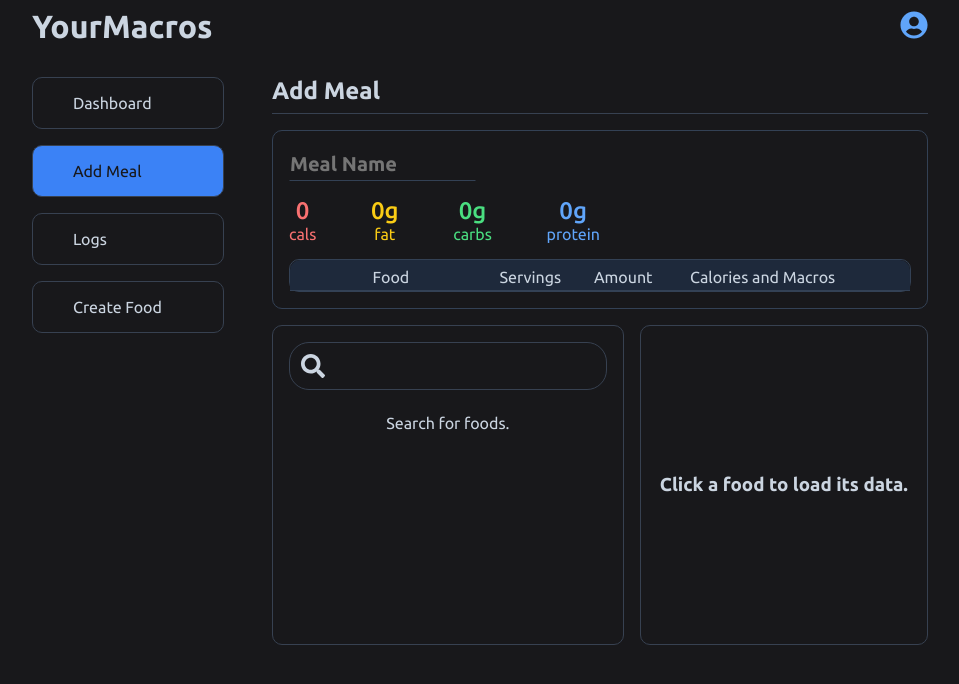
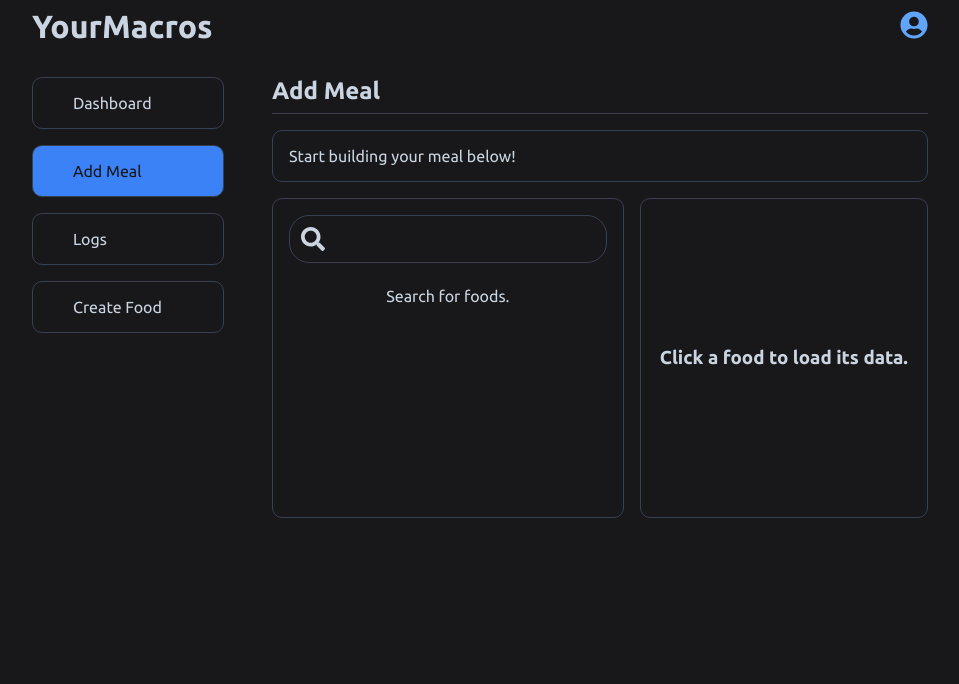
Before and after one commit to jonmico/your-macros, a React (Vite) app in the folder client/: page /add-meal in a window 1280 px wide. Shown: the top 684 px of the page, without its empty margins (160-1119 px from the left). Built offline with nearby package versions, Linux system fonts and the light colour scheme; some icons are missing.

Commit message:
Add some conditional rendering to meal-builder. Temporary.

```diff
--- a/client/src/components/meal-builder/meal-builder.tsx
+++ b/client/src/components/meal-builder/meal-builder.tsx
@@ -41,6 +41,10 @@ export default function MealBuilder(props: MealBuilderProps) {
 
   return (
     <StyledMealBuilder>
+      {!mealComponents.length ? (
+        <p>Start building your meal below!</p>
+      ) : (
+        <>
           <MealNameInput
             placeholder={'Meal Name'}
             type='text'
@@ -74,6 +78,8 @@ export default function MealBuilder(props: MealBuilderProps) {
               />
             ))}
           </MealList>
+        </>
+      )}
     </StyledMealBuilder>
   );
 }
--- a/client/src/pages/add-meal/add-meal.tsx
+++ b/client/src/pages/add-meal/add-meal.tsx
@@ -23,6 +23,7 @@ export default function AddMeal() {
       <StyledH2BottomBorder>Add Meal</StyledH2BottomBorder>
       <AddMealUI>
         <MealBuilder mealComponents={mealComponents} />
+
         <FoodProvider>
           <SearchInfoRow>
             <FoodSearch
```
Lines whose indentation alone changed are shown as unchanged.
